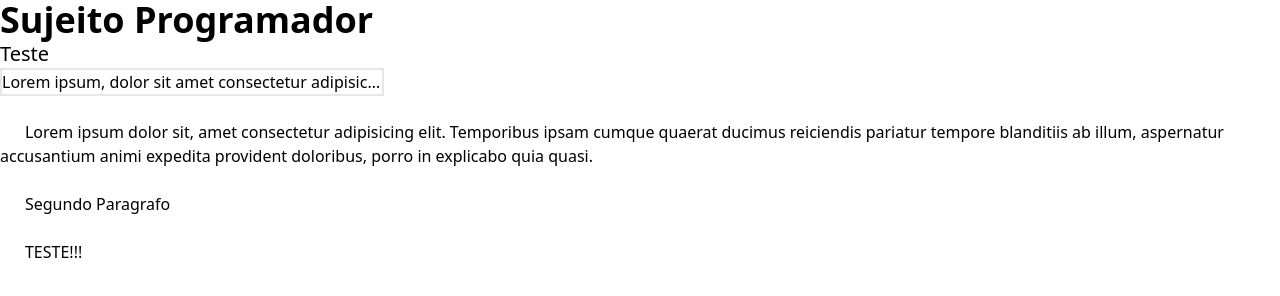
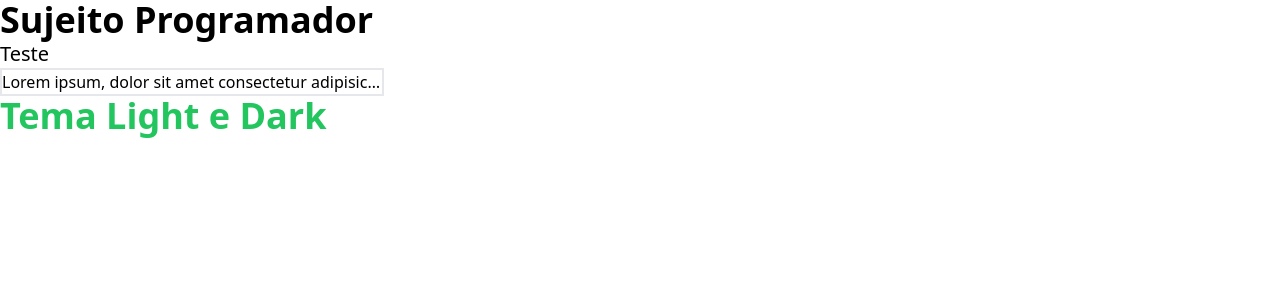
Before and after one commit to ThaisAlves7/Curso-Tailwindcss, a website: page evoluindo/src/index.html in a window 1280 px wide. Drawn offline with Linux system fonts and the light colour scheme.

Commit message:
Lidando com tema light e dark

```diff
--- a/evoluindo/src/index.html
+++ b/evoluindo/src/index.html
@@ -7,7 +7,7 @@
 
     <link rel="stylesheet" href="/styles/output.css" />
   </head>
-  <body>
+  <body class="bg-white dark:bg-zinc-900 dark:text-white">
     <h1>Sujeito Programador</h1>
 
     <h1 class="text-xl font-normal">Teste</h1>
@@ -25,12 +25,13 @@
       </div>
     </div>
 
-    <p class="whitespace-pre-wrap leading-6">
-      Lorem ipsum dolor sit, amet consectetur adipisicing elit. Temporibus ipsam cumque quaerat ducimus reiciendis pariatur tempore blanditiis ab illum, aspernatur accusantium animi expedita provident doloribus, porro in explicabo quia quasi.
+    <p class="whitespace-pre-wrap leading-6 hidden">
+      Lorem ipsum dolor sit, amet consectetur adipisicing elit. Temporibus ipsam
+      cumque quaerat ducimus reiciendis pariatur tempore blanditiis ab illum,
+      aspernatur accusantium animi expedita provident doloribus, porro in
+      explicabo quia quasi. Segundo Paragrafo TESTE!!!
+    </p>
 
-      Segundo Paragrafo
-
-      TESTE!!!
-    </p>
+    <h1 class="text-green-500 dark:text-white">Tema Light e Dark</h1>
   </body>
 </html>
```
Also changed, not shown: evoluindo/styles/output.css.
